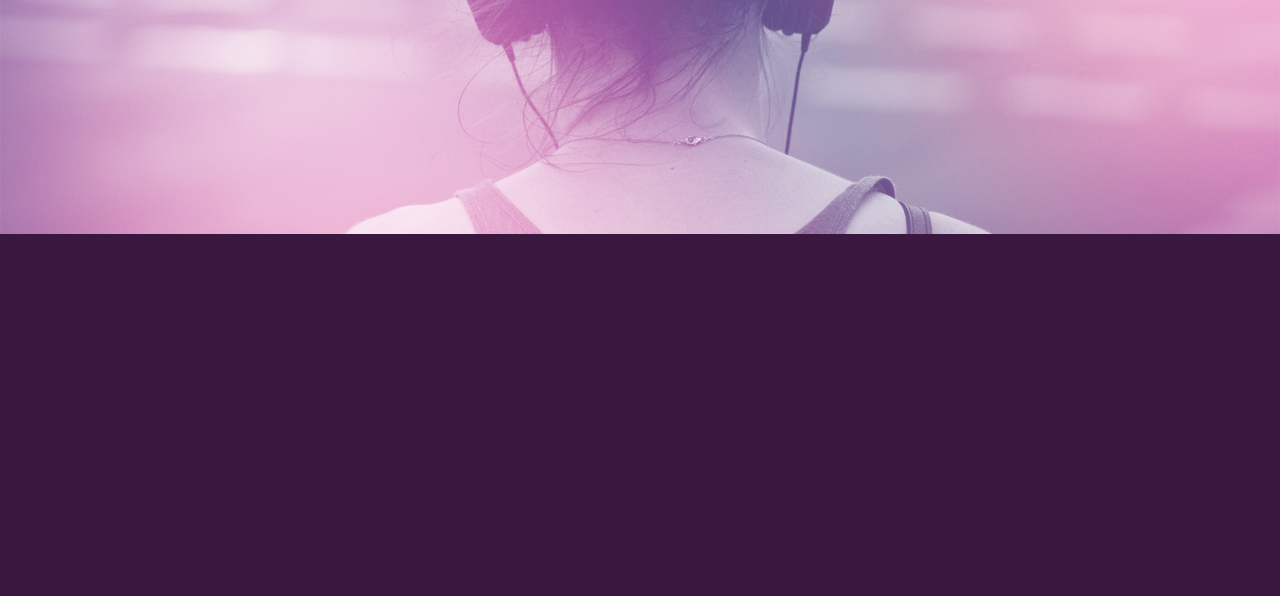
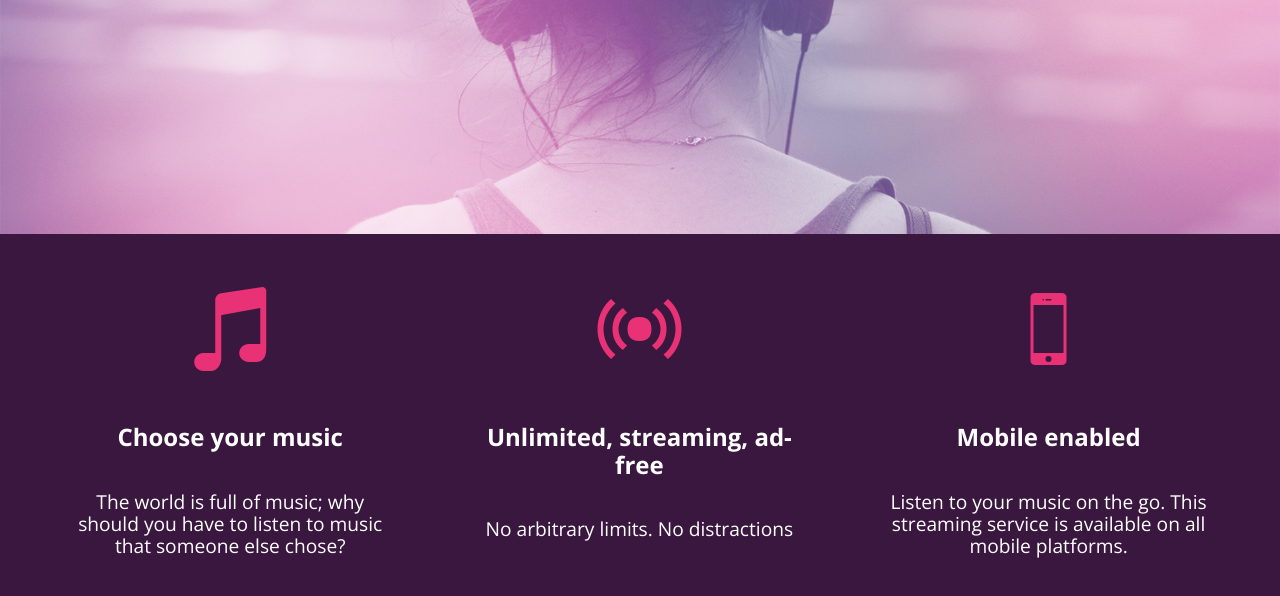
Before and after one commit to michaelsmith101/bloc-jams, a plain HTML site: page index.html in a window 1280 px wide. Shown: the part 464-1060 px from the top of the page. Drawn offline with nearby package versions, Linux system fonts and the light colour scheme.

Commit message:
Finished Checkpoint 8

```diff
--- a/index.html
+++ b/index.html
@@ -42,6 +42,7 @@
         <p class="point-description">Listen to your music on the go. This streaming service is available on all mobile platforms.</p>
       </div>
     </section>
+    <script src="./resources/scripts/utilities.js"></script>
     <script src="./resources/scripts/landing.js"></script>
   </body>
 </html>
--- a/resources/scripts/landing.js
+++ b/resources/scripts/landing.js
@@ -1,19 +1,18 @@
 //Global Scope
-var points = document.getElementsByClassName('point');
+var pointsArray = document.getElementsByClassName('point');
+
+var revealPoint = function(point){
+  point.style.opacity = 1;
+  point.style.transform = "scaleX(1) translateY(0)";
+  point.style.mstransform = "scaleX(1) translateY(0)";
+  point.style.Webkittransform = "scaleX(1) translateY(0)";
+};
+
 //Selling Points Animation
-var animatePoints = function() {
+var animatePoints = function(points) {
+  forEach(points, revealPoint);
+};
 
-  var revealPoint = function(index){
-    points[index].style.opacity = 1;
-    points[index].style.transform = "scaleX(1) translateY(0)"
-    points[index].style.mstransform = "scaleX(1) translateY(0)"
-    points[index].style.Webkittransform = "scaleX(1) translateY(0)"
-  };
-
-  for (i=0;i<points.length;i++){
-    revealPoint(i);
-  }
-};
 //Event Listeners
   window.onload = function() {
 
--- /dev/null
+++ b/resources/scripts/utilities.js
@@ -0,0 +1,5 @@
+function forEach(array, callback){
+  for (var i = 0; i < array.length; i++){
+    callback(array[i]);
+  }
+}
```
